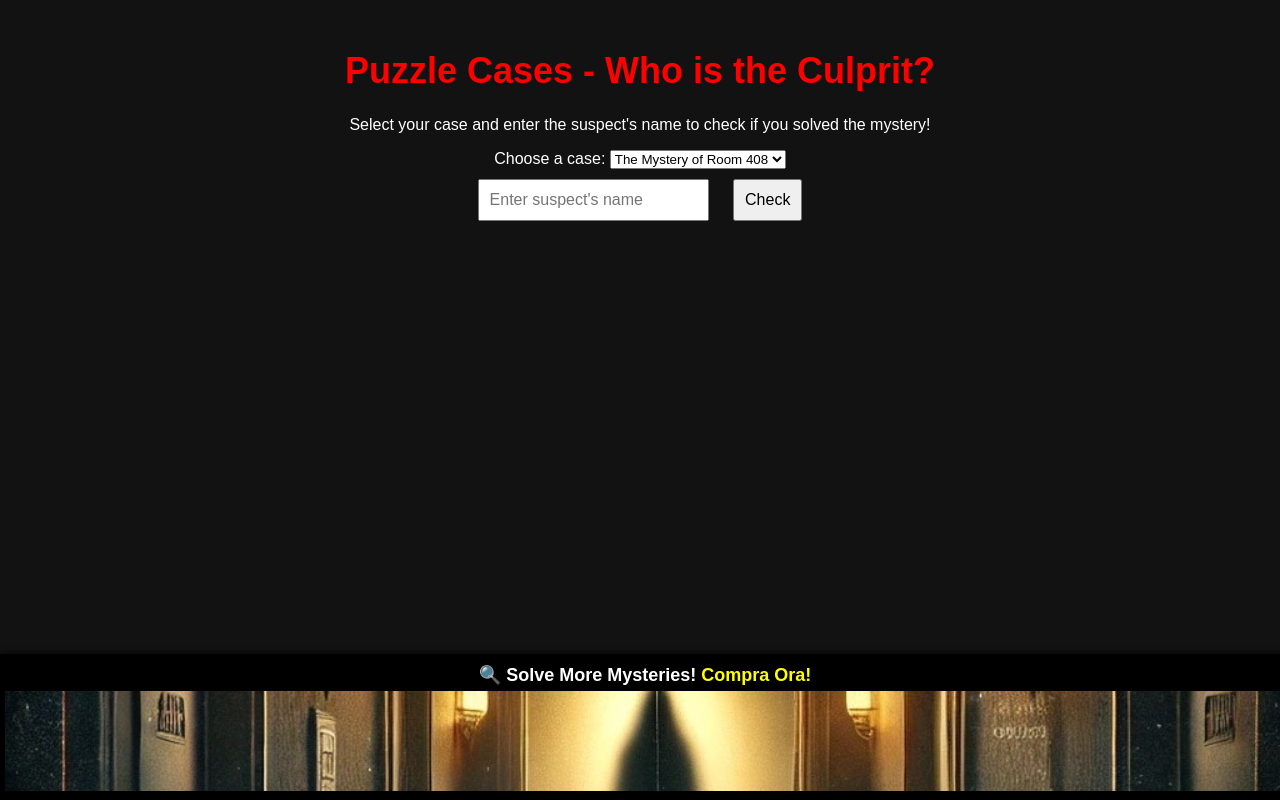
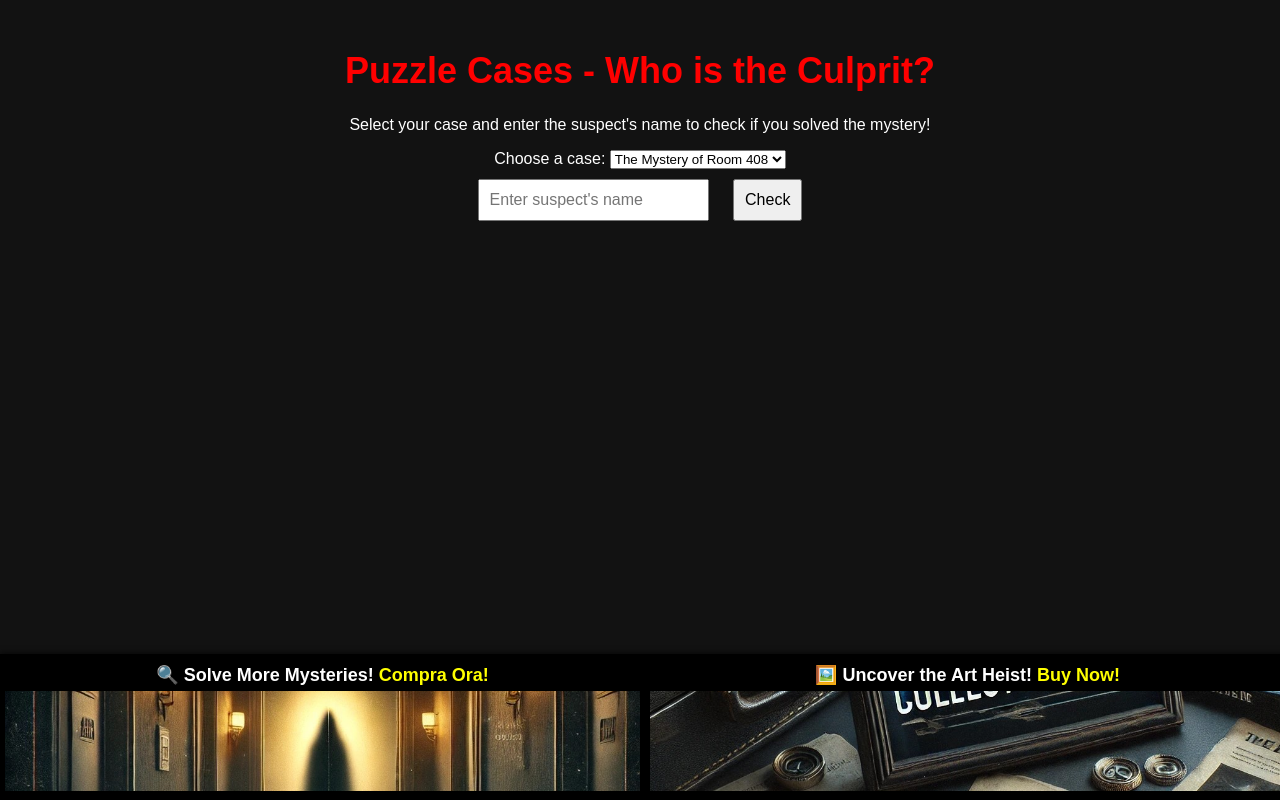
Before and after one commit to enoko23/puzzle-cases-site, a plain HTML site: page index.html in a window 1280 px wide. Drawn offline with Linux system fonts and the light colour scheme.

Commit message:
Add files via upload

```diff
--- a/index.html
+++ b/index.html
@@ -13,7 +13,7 @@
     <!-- Social Media Preview (Open Graph) -->
     <meta property="og:title" content="Puzzle Cases - Who is the Culprit?">
     <meta property="og:description" content="Solve mysteries and test your detective skills!">
-    <meta property="og:image" content="https://github.com/enoko23/puzzle-cases-site/blob/ffea1608f8647e689f937dc7a1708cf21d515cd5/copertina.jpg">
+    <meta property="og:image" content="https://raw.githubusercontent.com/enoko23/puzzle-cases-site/refs/heads/main/copertina.jpg">
     <meta property="og:url" content="https://www.tuodominio.com">
     <meta property="og:type" content="website">
 
@@ -21,7 +21,7 @@
     <meta name="twitter:card" content="summary_large_image">
     <meta name="twitter:title" content="Puzzle Cases - Who is the Culprit?">
     <meta name="twitter:description" content="Solve mysteries and test your detective skills!">
-    <meta name="twitter:image" content="https://github.com/enoko23/puzzle-cases-site/blob/ffea1608f8647e689f937dc7a1708cf21d515cd5/copertina.jpg">
+    <meta name="twitter:image" content="https://raw.githubusercontent.com/enoko23/puzzle-cases-site/refs/heads/main/copertina.jpg">
 
     <style>
         body {
@@ -45,33 +45,39 @@
             font-size: 20px;
             font-weight: bold;
         }
-        #banner {
+        .banner-container {
+            display: flex;
+            justify-content: center;
+            gap: 10px;
             position: fixed;
             bottom: 0;
             left: 0;
             width: 100%;
             background-color: black;
-            text-align: center;
             padding: 5px;
             box-shadow: 0px -2px 5px rgba(0, 0, 0, 0.5);
         }
-        #banner img {
+        .banner {
+            text-align: center;
+            flex: 1;
+        }
+        .banner img {
             width: 100%;
             max-height: 100px;
             object-fit: cover;
         }
-        #banner p {
+        .banner p {
             color: white;
             font-size: 18px;
             font-weight: bold;
             margin: 5px 0;
         }
-        #banner a {
+        .banner a {
             color: yellow;
             text-decoration: none;
             font-weight: bold;
         }
-        #banner a:hover {
+        .banner a:hover {
             text-decoration: underline;
         }
     </style>
@@ -93,12 +99,20 @@
 
     <p id="result"></p>
 
-    <!-- Banner con immagine e link Etsy -->
-    <div id="banner">
-        <p>🔍 Solve More Mysteries! <a href="https://www.etsy.com/it/listing/1872174187/the-mystery-of-room-408-digital-escape" target="_blank">Compra Ora!</a></p>
-        <a href="https://www.etsy.com/it/listing/1872174187/the-mystery-of-room-408-digital-escape" target="_blank">
-            <img src="https://github.com/enoko23/puzzle-cases-site/blob/ffea1608f8647e689f937dc7a1708cf21d515cd5/copertina.jpg" alt="Compra Ora!">
-        </a>
+    <!-- Banner container con due banner affiancati -->
+    <div class="banner-container">
+        <div class="banner">
+            <p>🔍 Solve More Mysteries! <a href="https://www.etsy.com/it/listing/1872174187/the-mystery-of-room-408-digital-escape" target="_blank">Compra Ora!</a></p>
+            <a href="https://www.etsy.com/it/listing/1872174187/the-mystery-of-room-408-digital-escape" target="_blank">
+                <img src="https://raw.githubusercontent.com/enoko23/puzzle-cases-site/refs/heads/main/copertina.jpg" alt="Compra Ora!">
+            </a>
+        </div>
+        <div class="banner">
+            <p>🖼️ Uncover the Art Heist! <a href="https://handmadefunjess.etsy.com/listing/1870259137" target="_blank">Buy Now!</a></p>
+            <a href="https://handmadefunjess.etsy.com/listing/1870259137" target="_blank">
+                <img src="https://raw.githubusercontent.com/enoko23/puzzle-cases-site/refs/heads/main/copertina%20collectorok.jpg" alt="Buy Now!">
+            </a>
+        </div>
     </div>
 
     <script>
```
